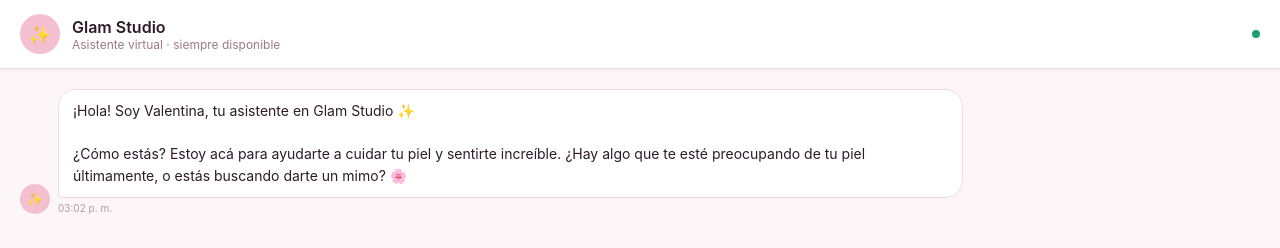
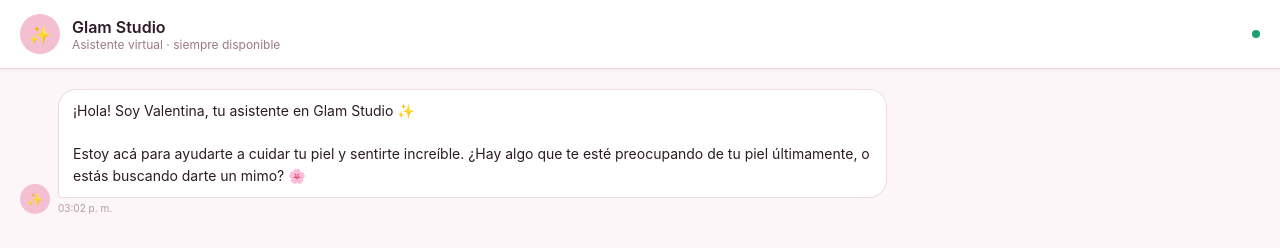
Before and after one commit to ryg15/agente-estetica, a website: page index.html in a window 1280 px wide. Shown: the top 248 px of the page. Drawn offline with Linux system fonts and the light colour scheme.

Commit message:
Update index.html

```diff
--- a/index.html
+++ b/index.html
@@ -132,6 +132,6 @@
     send();
   }
 
-addMsg('agent', '¡Hola! Soy Valentina, tu asistente en Glam Studio ✨\n\n¿Cómo estás? Estoy acá para ayudarte a cuidar tu piel y sentirte increíble. ¿Hay algo que te esté preocupando de tu piel últimamente, o estás buscando darte un mimo? 🌸');</script>
+addMsg('agent', '¡Hola! Soy Valentina, tu asistente en Glam Studio ✨\n\nEstoy acá para ayudarte a cuidar tu piel y sentirte increíble. ¿Hay algo que te esté preocupando de tu piel últimamente, o estás buscando darte un mimo? 🌸');</script>
 </body>
 </html>
```
